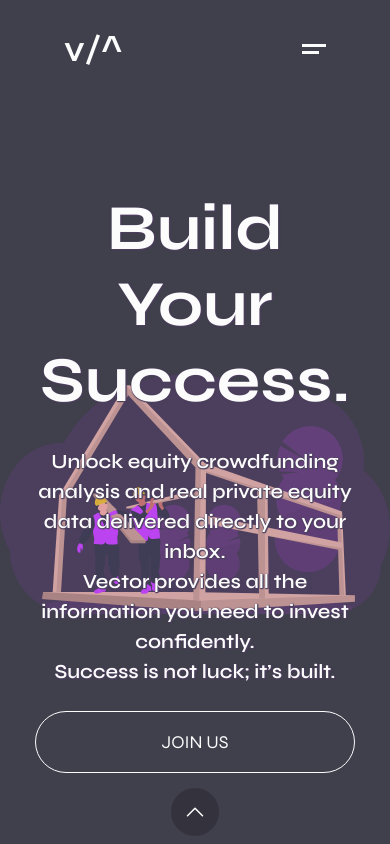
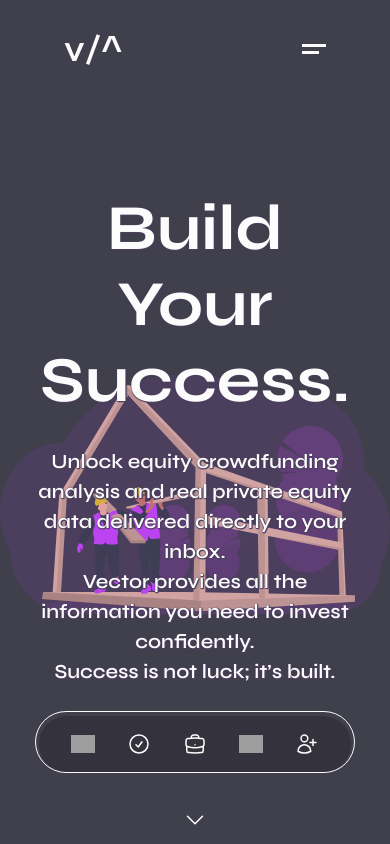
Before and after one commit to jreis13/vector, a Next.js app: page / in a window 390 px wide. Shown: the top 844 px of the page. Built offline with nearby package versions, Linux system fonts and the light colour scheme; grey boxes are pictures that could not be loaded.

Commit message:
default isVisible to true in mobile

```diff
--- a/src/components/Breadcrumb.jsx
+++ b/src/components/Breadcrumb.jsx
@@ -7,7 +7,24 @@ import arrowUp from "/public/icons/arrowUp.svg";
 
 function Breadcrumb({ sections }) {
   const [currentSection, setCurrentSection] = useState("");
-  const [isVisible, setIsVisible] = useState(false);
+  const [isVisible, setIsVisible] = useState(true);
+
+  useEffect(() => {
+    const handleResize = () => {
+      if (window.innerWidth >= 1024) {
+        setIsVisible(false); // Hide on desktop
+      } else {
+        setIsVisible(true); // Show on mobile
+      }
+    };
+
+    handleResize(); // Set initial state
+    window.addEventListener("resize", handleResize); // Update on resize
+
+    return () => {
+      window.removeEventListener("resize", handleResize);
+    };
+  }, []);
 
   useEffect(() => {
     const handleScroll = () => {
@@ -77,7 +94,7 @@ function Breadcrumb({ sections }) {
       </nav>
       <button
         onClick={toggleVisibility}
-        className="relative w-12 h-12 flex items-center justify-center transition-transform duration-300 bg-[#34333d] rounded-full mb-2"
+        className="relative w-12 h-12 flex items-center justify-center transition-transform duration-300"
       >
         <Image
           src={arrowDown}
```
